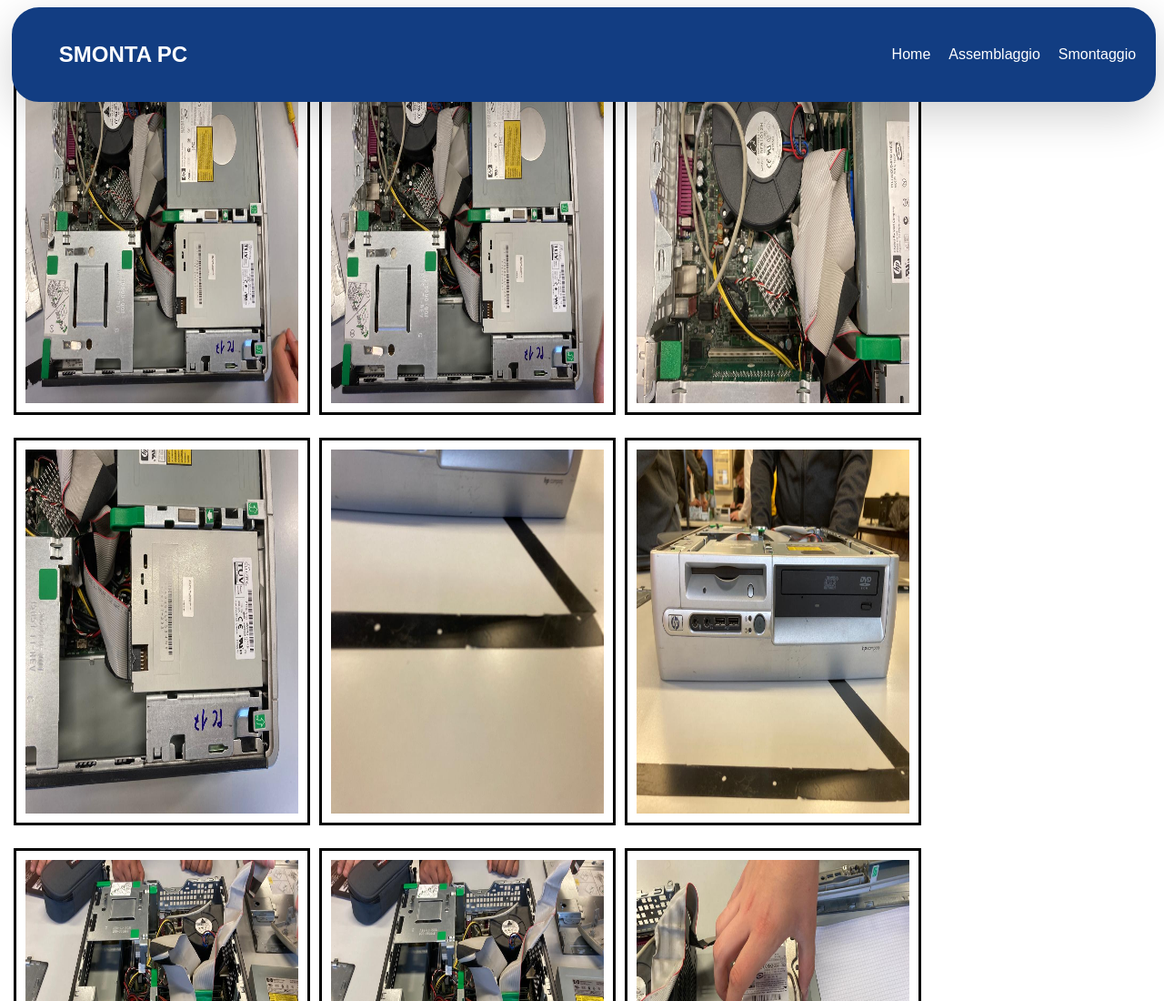
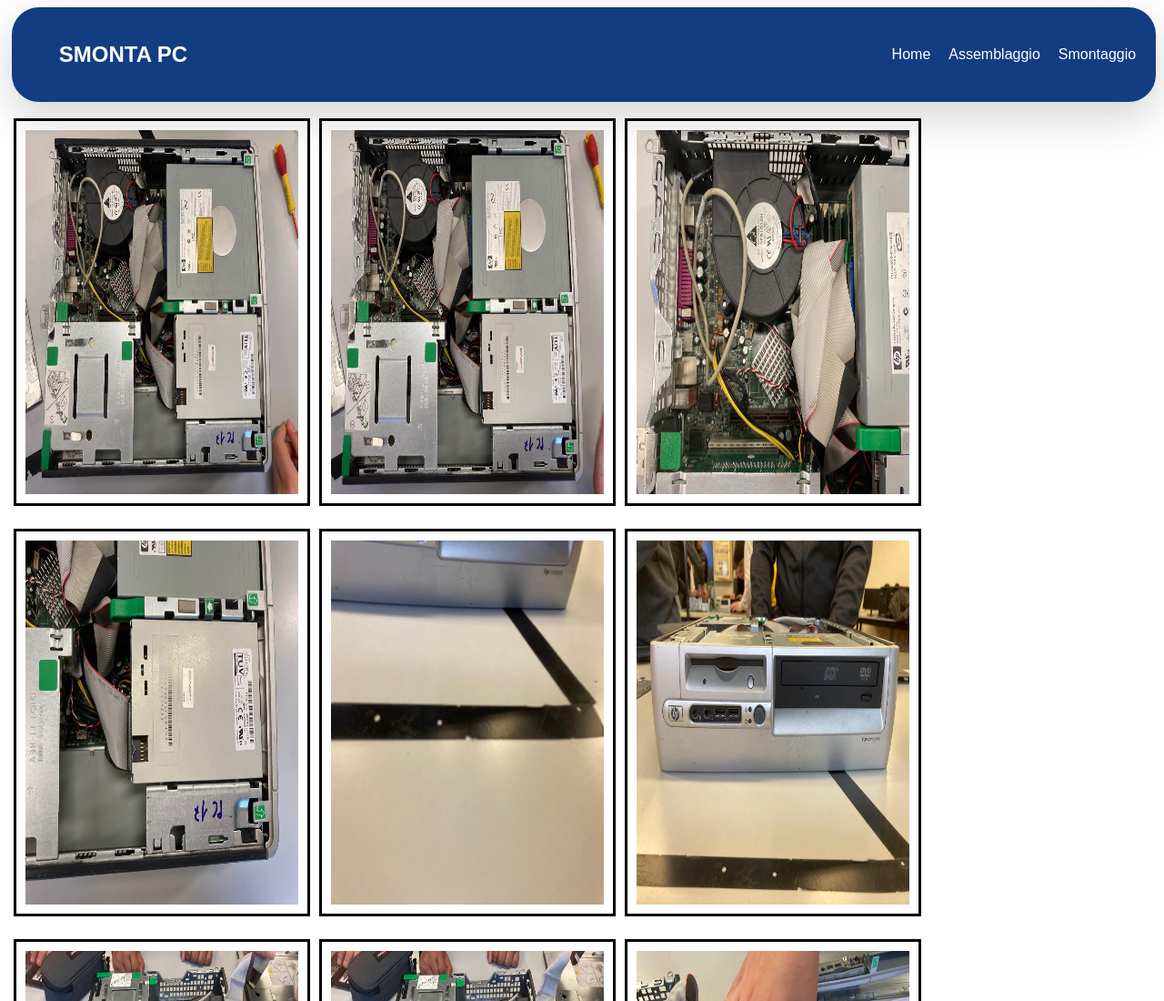
Before and after one commit to edofnj/smontacomputer, a plain HTML site: page assemblaggio.html in a window 1280 px wide. Shown: the top 1100 px of the page at 91% size. Drawn offline with Linux system fonts and the light colour scheme.

Commit message:
worked on css

```diff
--- a/css/assemblaggio.css
+++ b/css/assemblaggio.css
@@ -1,4 +1,6 @@
 #images{
+    position: relative;
+    top: 100px;
     width: 100%;
     padding: 10px;
 }
--- a/css/style.css
+++ b/css/style.css
@@ -23,6 +23,7 @@ nav {
 	left: 1%;
 	top: 1%;
 	width: 98%;
+	z-index: 1;
 }
 
 nav ul {
```
